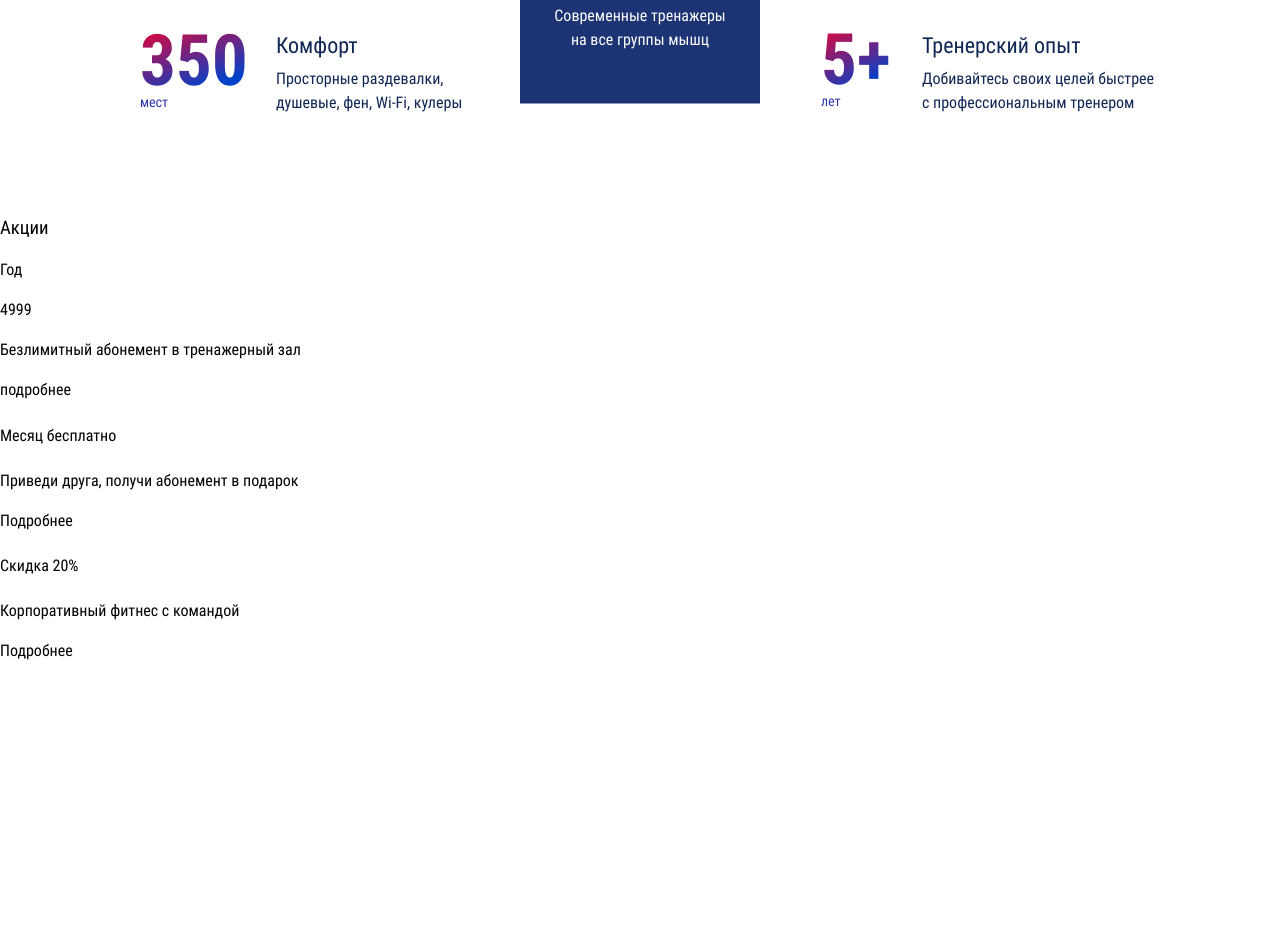
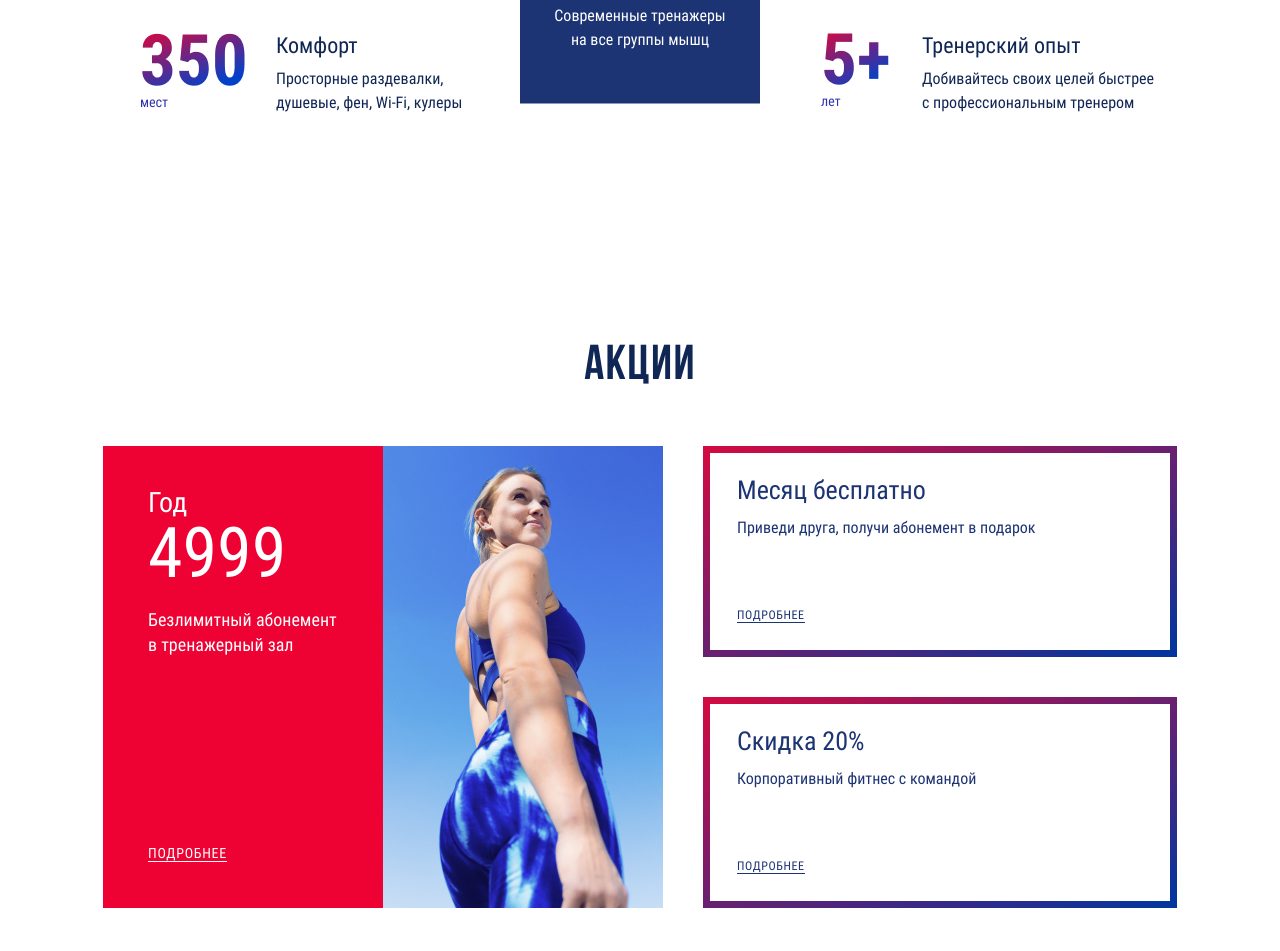
Before and after one commit to Proxa-prog/fitness, a website built with webpack: page source/index.html in a window 1280 px wide. Shown: the part 4540-5491 px from the top of the page. Before the commit the page ends 5203 px from the top, so only its background shows below. Built offline with nearby package versions, Linux system fonts and the light colour scheme; files whose address does not match are found by name.

Commit message:
desktop версия

```diff
--- a/source/index.html
+++ b/source/index.html
@@ -403,29 +403,32 @@
         </div>
       </section>
       <section class="promotions">
-        <div class="div promotions__inner">
+        <div class="promotions__inner">
           <h3>Акции</h3>
+          <div class="promotions__content-wrapper">
             <div class="promotions__first-block">
               <div class="promotions__first-block-cost">
                 <p class="promotions__first-block-one-year">Год</p>
                 <span>4999</span>
-              <p>Безлимитный абонемент в тренажерный зал</p>
+                <p class="promotions__first-block-no-limit">Безлимитный абонемент в тренажерный зал</p>
                 <a href="#">подробнее</a>
               </div>
               <div class="promotions__first-block-img"></div>
             </div>
             <div class="promotions__second-block">
-            <div class="promotions__second-block-month">
+              <div class="promotions__second-block-item promotions__second-block-month">
                 <h4>Месяц бесплатно</h4>
                 <p>Приведи друга, получи абонемент в подарок</p>
                 <a href="#">Подробнее</a>
               </div>
-            <div class="promotions__second-block-discount">
+              <div class="promotions__second-block-item promotions__second-block-discound">
                 <h4>Скидка 20%</h4>
-              <p>Корпоративный фитнес  с командой</p>
+                <p>Корпоративный фитнес с командой</p>
                 <a href="#">Подробнее</a>
               </div>
             </div>
+          </div>
+
         </div>
       </section>
     </main>
--- /dev/null
+++ b/source/sass/blocks/promotions.scss
@@ -0,0 +1,123 @@
+.promotions__inner {
+  padding: 96px 83px;
+  text-align: center;
+  display: flex;
+  flex-wrap: wrap;
+
+  h3 {
+    width: 100%;
+    margin-bottom: 55px;
+    font-family: "Bebas Neue", sans-serif;
+    font-size: 49px;
+    line-height: 49px;
+    letter-spacing: 0.03em;
+    color: $color-sapphire;
+  }
+}
+
+.promotions__content-wrapper {
+  display: flex;
+}
+
+.promotions__first-block {
+  display: flex;
+  margin: 0 20px;
+}
+
+.promotions__first-block-cost {
+  background-color: $color-torch-red-1;
+  color: $color-default-white;
+  text-align: left;
+  padding: 7px 45px 43px;
+  width: 280px;
+  min-height: 462px;
+  align-self: flex-start;
+
+  .promotions__first-block-one-year {
+    font-weight: 700;
+    font-size: 28px;
+    line-height: 156%;
+    margin-bottom: 16px;
+  }
+
+  span {
+    font-weight: 700;
+    font-size: 70px;
+  }
+
+  .promotions__first-block-no-limit {
+    font-size: 18px;
+    line-height: 140%;
+    margin-top: 23px;
+    margin-bottom: 184px;
+  }
+
+  a {
+    color: $color-default-white;
+    text-transform: uppercase;
+    font-weight: 700;
+    font-size: 14px;
+    line-height: 16px;
+    letter-spacing: 0.05em;
+    border-bottom: 1px solid $color-default-white;
+  }
+}
+
+.promotions__first-block-img {
+  width: 280px;
+  height: 100%;
+  background-image: url("../img/girl-on-blue-desktop.jpg");
+  background-repeat: no-repeat;
+
+  @include retina {
+    background-image: url("../img/girl-on-blue-desktop@2x.jpg");
+  }
+}
+
+.promotions__second-block {
+  margin: 0 20px;
+  width: 46.6%;
+}
+
+.promotions__second-block-item {
+  width: 100%;
+  min-height: 211px;
+  border-image: linear-gradient(to right bottom,#d10a42 0%,#02359e 100%);
+  border-width: 7px;
+  border-style: solid;
+  border-image-slice: 1;
+  padding: 37px 27px 27px;
+  text-align: left;
+  color: $color-resolution-blue;
+  display: flex;
+  flex-wrap: wrap;
+  margin-bottom: 40px;
+
+  h4 {
+    width: 100%;
+    font-weight: 700;
+    font-size: 26px;
+    margin-top: 0;
+    margin-bottom: 0;
+    line-height: 0;
+  }
+
+  p {
+    width: 100%;
+    font-size: 16px;
+    line-height: 140%;
+    margin-top: 0;
+  }
+
+  a {
+    display: block;
+    font-weight: 700;
+    font-size: 12px;
+    line-height: 14px;
+    letter-spacing: 0.05em;
+    text-transform: uppercase;
+    border-bottom: 1px solid $color-resolution-blue;;
+    color: $color-resolution-blue;
+    margin: auto 0 0;
+  }
+}
--- a/source/sass/style.scss
+++ b/source/sass/style.scss
@@ -26,6 +26,7 @@
 @import "blocks/promo";
 @import "blocks/treners";
 @import "blocks/advantages";
+@import "blocks/promotions";
 
 // ---------------------------------
 
```
Also changed, not shown: build/css/style.css, build/css/style.min.css, build/index.html, 1 other file. Lines whose indentation alone changed are shown as unchanged.
